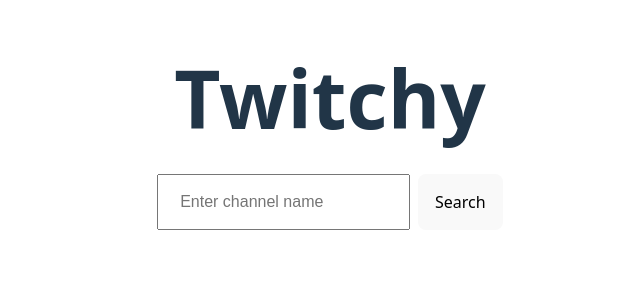
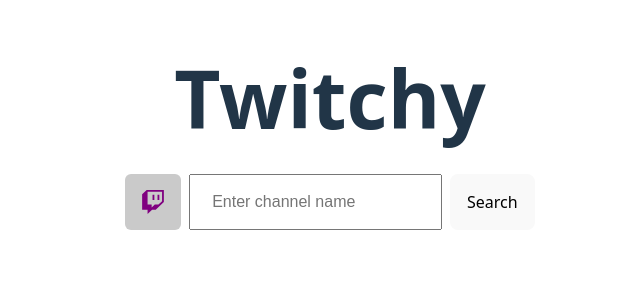
Before and after one commit to Iced-code/twitchy, a React (Vite) app: page / in a window 1280 px wide. Shown: the top 300 px of the page, without its empty margins (310-950 px from the left). Built offline with nearby package versions, Linux system fonts and the light colour scheme.

Commit message:
platform toggle (WIP)

```diff
--- a/package.json
+++ b/package.json
@@ -13,7 +13,8 @@
   },
   "dependencies": {
     "react": "^19.1.0",
-    "react-dom": "^19.1.0"
+    "react-dom": "^19.1.0",
+    "react-icons": "^5.5.0"
   },
   "devDependencies": {
     "@eslint/js": "^9.25.0",
--- a/src/App.css
+++ b/src/App.css
@@ -17,6 +17,23 @@
 #twitchy {
   font-size: 5rem;
   margin-bottom: 2rem;
+}
+
+.switchPlatform {
+  border: none;
+  border-radius: 6px;
+  padding: 1rem;
+  cursor: pointer;
+  display: flex;
+  align-items: center;
+  justify-content: center;
+  /* color: white; */
+  background-color: #cacaca;
+  transition: background-color 0.2s ease;
+}
+
+.switchPlatform:hover {
+  background-color: #979797;
 }
 
 .searchbar {
@@ -42,17 +59,17 @@
   margin-bottom: 1rem;
 }
 
-.toggleChatButton {
+.buttonRow {
+  display: flex;
+  gap: 1rem;
+  justify-content: center;
+  margin-top: 1rem;
+}
+
+.toggleChatButton, .closeStreamButton {
   margin-top: 1rem;
   padding: 0.5rem 1.5rem;
   font-size: 1rem;
-}
-
-.closeStreamButton {
-  margin-top: 1rem;
-  padding: 0.5rem 1.5rem;
-  font-size: 1rem;
-  background-color: #8a2be2;
   color: white;
   border: none;
   border-radius: 6px;
@@ -60,6 +77,14 @@
   transition: background-color 0.2s ease;
 }
 
+.toggleChatButton {
+  background-color: #8a2be2;
+}
+
+.toggleChatButton:hover {
+  background-color: #7825c5;
+}
+
 .closeStreamButton:hover {
-  background-color: #6c1bbd;
+  background-color: #3a3a3a;
 }
--- a/src/App.jsx
+++ b/src/App.jsx
@@ -1,4 +1,5 @@
 import { useState, useEffect } from 'react'
+import { FaTwitch, FaYoutube } from 'react-icons/fa'
 import reactLogo from './assets/react.svg'
 import viteLogo from '/vite.svg'
 import './App.css'
@@ -7,12 +8,17 @@
 
   const [channel, setChannel] = useState("");
   const [submittedChannel, setSubmittedChannel] = useState("");
+  /* const [submittedChannel2, setSubmittedChannel2] = useState("");
+  const [channel2, setChannel2] = useState(""); */
+
   const [showChat, setShowChat] = useState(false);
   const [closeStream, setCloseStream] = useState(false);
+  const [platform, setPlatform] = useState("twitch");
 
   const handleSubmit = (e) => {
     e.preventDefault();
     setSubmittedChannel(channel);
+    /* setSubmittedChannel2(channel2); */
     setShowChat(false);
     setCloseStream(false);
     setChannel("");
@@ -34,17 +40,34 @@
       <h1 id="twitchy">Twitchy</h1>
 
       <form onSubmit={handleSubmit} className="searchbar">
+
+        <button type='button' className="switchPlatform" onClick={() => {
+          setPlatform((prev) => (prev === "twitch" ? "youtube" : "twitch")); setCloseStream(true); setShowChat(false) }
+        }>
+          {platform === "twitch" ? <FaTwitch size={24} color='purple'/> : <FaYoutube size={24} color='red'/>}
+        </button>
+
         <input id="searchInput"
           type='text'
           placeholder='Enter channel name'
           value={channel}
           onChange={(e) => setChannel(e.target.value)}
         />
+
+        {/* <input
+          type="text"
+          placeholder="Twitch Channel 2 (optional)"
+          value={channel2}
+          onChange={(e) => setChannel2(e.target.value)}
+        /> */}
+
         <button type='submit' id="searchButton">Search</button>
       </form>
 
-      {submittedChannel && !closeStream && (
+
+      {submittedChannel && !closeStream && platform === "twitch" && (
         <div className="stream">
+          {submittedChannel && (
             <iframe id="twitch-stream-embed"
               src={`https://player.twitch.tv/?channel=${submittedChannel}&parent=${parentDomain}`}
               height="550"
@@ -52,6 +75,17 @@
               allowfullscreen
               title="Twitch Stream">
             </iframe>
+          )}
+
+          {/* {submittedChannel2 && (
+            <iframe id="twitch-stream-embed"
+              src={`https://player.twitch.tv/?channel=${submittedChannel2}&parent=${parentDomain}`}
+              height="550"
+              width="916"
+              allowfullscreen
+              title="Twitch Stream">
+            </iframe>
+          )} */}
 
           {showChat && !closeStream && (
             <iframe id="twitch-chat-embed"
@@ -64,16 +98,34 @@
         </div>
       )}
 
+      {submittedChannel && !closeStream && platform === "youtube" && (
+        <div className="stream">
+          {/* <blockquote class="tiktok-embed" cite={`https://www.tiktok.com/@${submittedChannel}`} data-unique-id={submittedChannel} data-embed-type="creator" style="max-width: 780px; min-width: 288px;" > <section> <a target="_blank" href={`https://www.tiktok.com/@${submittedChannel}?refer=creator_embed`}>{`@${submittedChannel}`}</a> </section> </blockquote> <script async src="https://www.tiktok.com/embed.js"></script> */}
+
+          {/* {showChat && !closeStream && (
+            <iframe id="twitch-chat-embed"
+              src={`https://www.twitch.tv/embed/${submittedChannel}/chat?parent=${parentDomain}`}
+              height="550"
+              width="350"
+              title="Twitch Chat">
+            </iframe>
+          )} */}
+        </div>
+      )}
+
+
       {submittedChannel && !closeStream && (
+        <div className="buttonRow">
           <button onClick={() => setShowChat(!showChat)}  className="toggleChatButton">
             {showChat ? "Hide Chat" : "Show Chat" }
           </button>
-      )}
 
-      {submittedChannel && !closeStream && (
-        <button onClick={() => setCloseStream(true)}  className="closeStreamButton">
+          <button onClick={() => { setCloseStream(true); setShowChat(false) }}  className="closeStreamButton">
             Close
           </button>
+
+        </div>
+
       )}
 
     </div>
```
Also changed, not shown: 1 other file (tests, documents, lock files or other folders). Lines whose indentation alone changed are shown as unchanged.
